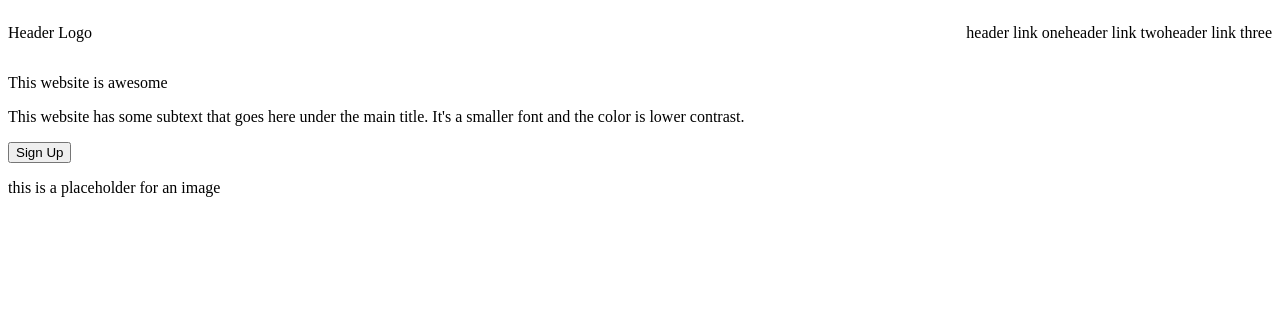
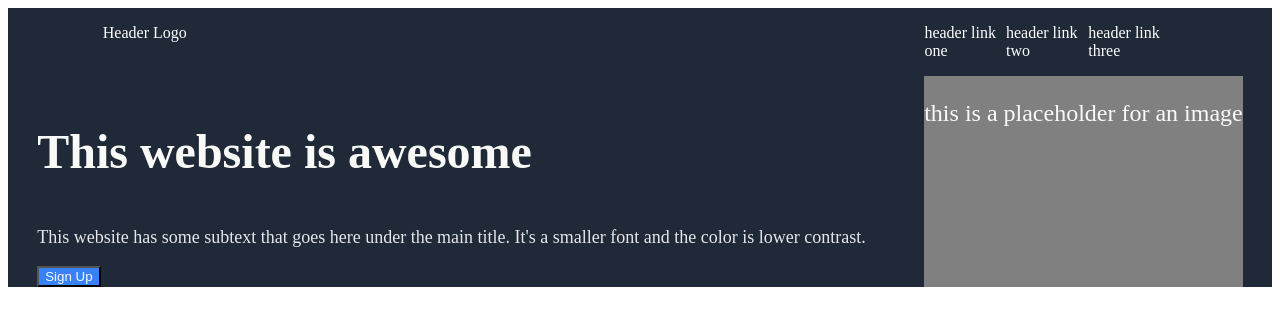
Before and after one commit to TeeJayCodes/odin-landing-page, a plain HTML site: page index.html in a window 1280 px wide. Drawn offline with Linux system fonts and the light colour scheme.

Commit message:
Add more classes to navbar and hero elements along with their styles

```diff
--- a/index.html
+++ b/index.html
@@ -8,16 +8,24 @@
 
     <body>
         <div class="navbar">
-            <p class="logo">Header Logo</p>
-            <p class="navLink">header link one</p>
-            <p class="navLink">header link two</p>
-            <p class="navLink">header link three</p>
+            <div class="navbarLeft">
+                <p class="logo">Header Logo</p>
+            </div>
+            <div class="navbarRight">
+                <p class="navLink">header link one</p>
+                <p class="navLink">header link two</p>
+                <p class="navLink">header link three</p>
+            </div>
         </div>
         <div class ="heroSection">
-            <p>This website is awesome</p>
-            <p>This website has some subtext that goes here under the main title. It's a smaller font and the color is lower contrast.</p>
-            <button>Sign Up</button>
-            <p>this is a placeholder for an image</p>
+            <div class="heroSectionLeft">
+                <p class="heroMainText">This website is awesome</p>
+                <p class="heroSecondaryText">This website has some subtext that goes here under the main title. It's a smaller font and the color is lower contrast.</p>
+                <button>Sign Up</button>
+            </div>
+            <div class="heroSectionRight">
+                <p class="headerLogoText">this is a placeholder for an image</p>
+            </div>
         </div>
     </body>
 </html>
--- a/style.css
+++ b/style.css
@@ -5,8 +5,60 @@ body {
 
 .navbar {
     display: flex;
+    background-color: #1F2937;
+    justify-content: space-around;
 }
 
 .logo {
-    margin-right: auto;
+
 }
+
+.navLink {
+
+}
+
+.navbarLeft {
+    display: flex;
+    flex-basis: 50%;
+}
+
+.navbarRight {
+    display: flex;
+    justify-content: space-around;
+    flex-basis: 20%;
+}
+
+.heroSection {
+    display: flex;
+    background-color: #1F2937;
+    justify-content: space-around;
+}
+
+.heroSectionLeft button {
+    background-color: #3882F6;
+    color: #F9FAF8;
+}
+
+.heroSectionRight {
+    background: grey;
+}
+
+.heroMainText {
+    font-size: 48px;
+    font-weight: bold;
+    color: #F9FAF8;
+}
+
+.heroSecondaryText {
+    font-size: 18px;
+    color: #E5E7EB;
+}
+
+.headerLogoText {
+    font-size: 24px;
+    color: #F9FAF8;
+}
+
+.navbar p {
+    color: white;
+}
```
